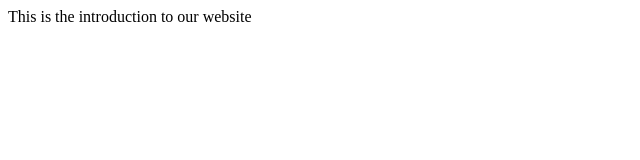
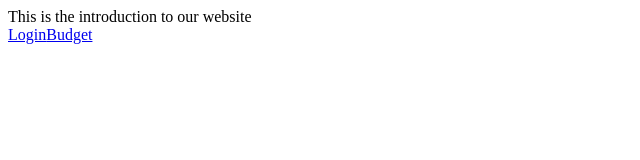
Before and after one commit to chenmichael2/budget-react, a React (Create React App) app: page / in a window 1280 px wide. Shown: the top 160 px of the page, without its empty margins (0-640 px from the left). Built offline with nearby package versions, Linux system fonts and the light colour scheme.

Commit message:
adding links to the home page

```diff
--- a/src/App.js
+++ b/src/App.js
@@ -3,6 +3,8 @@ function App() {
   return (
     <div className="App">
       <div>This is the introduction to our website</div>
+      <a href="/login">Login</a>
+      <a href="/budget">Budget</a>
     </div>
   );
 }
```
